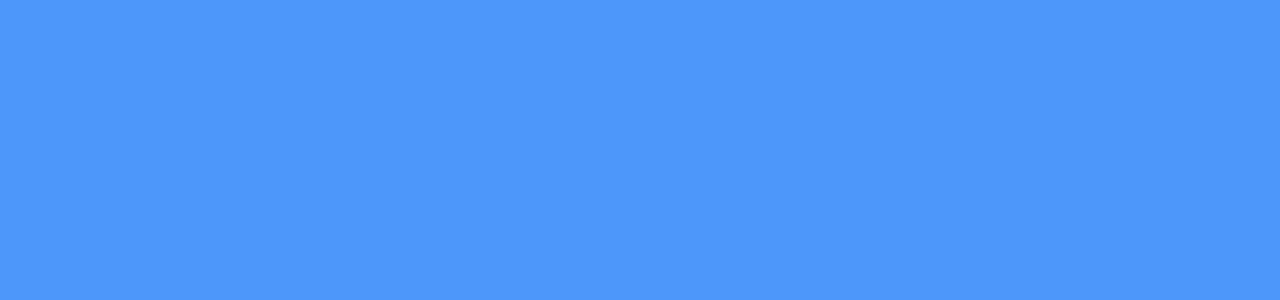
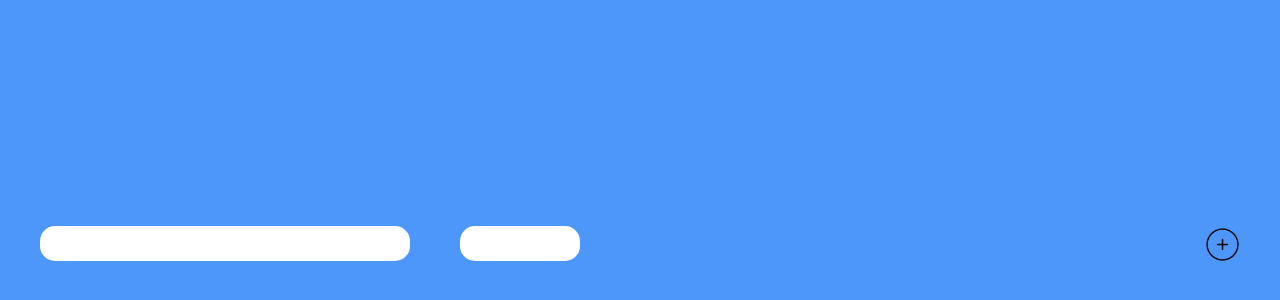
Before and after one commit to Nilaksha00/meditech, a React (Create React App) app: page /create-invoice-form in a window 1280 px wide. Shown: the part 102-402 px from the top of the page. Built offline with nearby package versions, Linux system fonts and the light colour scheme.

Commit message:
order list completed. invoice is yet implementing

```diff
--- a/src/App.css
+++ b/src/App.css
@@ -1,4 +1,4 @@
-@import url('https://fonts.googleapis.com/css2?family=Poppins:wght@400;500&display=swap');
+@import url("https://fonts.googleapis.com/css2?family=Poppins:wght@400;500&display=swap");
 .App {
   width: 100vw;
   height: 100vh;
@@ -8,6 +8,10 @@
   box-sizing: border-box;
   padding: 0;
   margin: 0;
+}
+
+*, *:focus, *:hover {
+  outline: none;
 }
 
 body {
@@ -49,7 +53,7 @@ body {
   border-radius: 0 30px 30px 0;
 }
 
-.active-nav{
+.active-nav {
   background-color: #f6faff;
   border-radius: 0 30px 30px 0;
 }
@@ -122,7 +126,7 @@ body {
   top: 520px;
 }
 
-.welcomeMessageContainer{
+.welcomeMessageContainer {
   position: absolute;
   width: 330px;
   height: 480px;
@@ -132,7 +136,7 @@ body {
   border-radius: 30px;
 }
 
-.welcome-med{
+.welcome-med {
   position: absolute;
   width: 234px;
   height: 234px;
@@ -140,7 +144,7 @@ body {
   top: 83px;
 }
 
-.welcome-med-shadow{
+.welcome-med-shadow {
   position: absolute;
   width: 200px;
   height: 8px;
@@ -150,12 +154,12 @@ body {
   filter: blur(19.6385px);
 }
 
-.welcome-name{
+.welcome-name {
   position: absolute;
   width: 100%;
   left: auto;
   top: 322px;
-	font-family: 'Poppins', sans-serif;
+  font-family: "Poppins", sans-serif;
   font-style: normal;
   font-weight: 500;
   font-size: 24px;
@@ -164,7 +168,7 @@ body {
   color: #125465;
 }
 
-.welcome-desc{
+.welcome-desc {
   position: absolute;
   width: 268px;
   height: 52px;
@@ -179,7 +183,7 @@ body {
   color: #272727;
 }
 
-.calender-container{
+.calender-container {
   position: absolute;
   width: 430px;
   height: 344.18px;
@@ -190,7 +194,7 @@ body {
   padding: 10px;
 }
 
-.order-count-container{
+.order-count-container {
   position: absolute;
   width: 430px;
   height: 116px;
@@ -200,11 +204,11 @@ body {
   border-radius: 30px;
 }
 
-.order-count-title{
+.order-count-title {
   position: absolute;
   left: 176px;
   top: 20px;
-	font-family: 'Poppins', sans-serif;
+  font-family: "Poppins", sans-serif;
   font-style: normal;
   font-weight: 500;
   font-size: 25px;
@@ -213,7 +217,7 @@ body {
   color: #125465;
 }
 
-.order-count{
+.order-count {
   position: absolute;
   width: 51.6px;
   height: 22.7px;
@@ -228,7 +232,7 @@ body {
   color: #272727;
 }
 
-.content-container{
+.content-container {
   position: absolute;
   width: 800px;
   height: 479px;
@@ -238,7 +242,7 @@ body {
   border-radius: 30px;
 }
 
-.page-title{
+.page-title {
   position: absolute;
   width: 189px;
   height: 83px;
@@ -252,7 +256,6 @@ body {
   color: #125465;
 }
 
-
 .search {
   width: 100%;
   position: center;
@@ -261,7 +264,7 @@ body {
   background-color: white;
 }
 
-.searchTerm{
+.searchTerm {
   padding-left: 35px;
   position: absolute;
   width: 262px;
@@ -271,7 +274,7 @@ body {
   outline: none;
   border: none;
   border-radius: 40px;
-	font-family: 'Poppins', sans-serif;
+  font-family: "Poppins", sans-serif;
   font-style: normal;
   font-weight: normal;
   font-size: 15px;
@@ -294,38 +297,38 @@ body {
 .order-table td {
   border: 10px;
   padding-top: 25px;
-	padding-left:20px;
+  padding-left: 20px;
   font-weight: normal;
   width: 100px;
   color: rgb(0, 0, 0);
 }
 
-  th{
+th {
   font-weight: 500;
   color: #125465;
 }
 
-  .id{
+.id {
   padding-left: 17px;
 }
 
-  .nic{
+.nic {
   padding-left: 80px;
 }
 
-.res{
+.res {
   padding-left: 68px;
 }
 
-.stat{
+.stat {
   padding-left: 58px;
 }
 
-.action{
+.action {
   padding-left: 110px;
 }
 
-  thead>tr {
+thead > tr {
   position: relative;
   display: inline-block;
 }
@@ -336,7 +339,7 @@ body {
 }
 
 ::-webkit-scrollbar-thumb {
-	background:#125465;
+  background: #125465;
   border-radius: 10px;
 }
 
@@ -344,7 +347,7 @@ body {
   background: #0c3d49;
 }
 
-  .table-container{
+.table-container {
   margin-top: 10px;
   width: 100%;
   margin-left: auto;
@@ -363,26 +366,26 @@ body {
   border-radius: 50%;
 }
 
-  .status-container{
+.status-container {
   padding-left: 10px;
   width: 130px;
   height: 28px;
   border-radius: 12px;
 }
 
-  .status-dropdown{
+.status-dropdown {
   padding-left: 10px;
   width: 130px;
   height: 28px;
   border-radius: 12px;
-	border:none;
+  border: none;
   font-family: "Poppins", sans-serif;
   font-weight: normal;
   font-size: 17px;
 }
 
-  .order-button{
-	background-color: #0464FC;
+.order-button {
+  background-color: #0464fc;
   font-family: "Poppins", sans-serif;
   font-weight: normal;
   font-size: 17px;
@@ -395,7 +398,7 @@ body {
   cursor: pointer;
 }
 
-  .order-button:hover{
+.order-button:hover {
   background-color: #054fc7;
   font-family: "Poppins", sans-serif;
   font-weight: normal;
@@ -409,7 +412,7 @@ body {
   cursor: pointer;
 }
 
-  .invoice-main-container{
+.invoice-main-container {
   position: absolute;
   margin: auto;
   width: 700px;
@@ -421,7 +424,7 @@ body {
   border-radius: 30px;
 }
 
-  .back-icon{
+.back-icon {
   position: absolute;
   width: 40px;
   height: 40px;
@@ -429,12 +432,12 @@ body {
   top: 37px;
 }
 
-.create-invoice-title{
+.create-invoice-title {
   position: absolute;
   width: 100%;
   left: auto;
   top: 40px;
-	font-family: 'Poppins', sans-serif;
+  font-family: "Poppins", sans-serif;
   font-style: normal;
   font-weight: 500;
   font-size: 37px;
@@ -443,7 +446,7 @@ body {
   color: #125465;
 }
 
-.invoice-details-container1{
+.invoice-details-container1 {
   position: absolute;
   width: 300px;
   height: 110px;
@@ -453,7 +456,7 @@ body {
   border-radius: 30px;
 }
 
-.invoice-details-container2{
+.invoice-details-container2 {
   position: absolute;
   width: 300px;
   height: 110px;
@@ -463,12 +466,12 @@ body {
   border-radius: 30px;
 }
 
-.invoice-details-title{
+.invoice-details-title {
   position: absolute;
   left: 30px;
-	right:30px;
+  right: 30px;
   top: 15px;
-	font-family: 'Poppins', sans-serif;
+  font-family: "Poppins", sans-serif;
   font-style: normal;
   font-weight: 500;
   font-size: 25px;
@@ -477,11 +480,11 @@ body {
   color: #125465;
 }
 
-.invoice-medicine-form-title{
+.invoice-medicine-form-title {
   position: absolute;
   left: 40px;
   top: 290px;
-	font-family: 'Poppins', sans-serif;
+  font-family: "Poppins", sans-serif;
   font-style: normal;
   font-weight: 400;
   font-size: 20px;
@@ -490,11 +493,11 @@ body {
   color: #125465;
 }
 
-.invoice-quantity-form-title{
+.invoice-quantity-form-title {
   position: absolute;
   left: 460px;
   top: 290px;
-	font-family: 'Poppins', sans-serif;
+  font-family: "Poppins", sans-serif;
   font-style: normal;
   font-weight: 400;
   font-size: 20px;
@@ -503,7 +506,7 @@ body {
   color: #125465;
 }
 
-.invoice-medicine-form{
+.invoice-medicine-form {
   padding-left: 35px;
   position: absolute;
   width: 370px;
@@ -513,13 +516,13 @@ body {
   outline: none;
   border: none;
   border-radius: 15px;
-    font-family: 'Poppins', sans-serif;
+  font-family: "Poppins", sans-serif;
   font-style: normal;
   font-weight: normal;
   font-size: 15px;
 }
 
-.invoice-quantity-form{
+.invoice-quantity-form {
   padding-left: 35px;
   position: absolute;
   width: 120px;
@@ -529,13 +532,13 @@ body {
   outline: none;
   border: none;
   border-radius: 15px;
-    font-family: 'Poppins', sans-serif;
+  font-family: "Poppins", sans-serif;
   font-style: normal;
   font-weight: normal;
   font-size: 15px;
 }
 
-.add-icon{
+.add-icon {
   position: absolute;
   width: 35px;
   height: 35px;
@@ -543,7 +546,7 @@ body {
   top: 329px;
 }
 
-.invoice-medicine-list-container{
+.invoice-medicine-list-container {
   position: absolute;
   width: 620px;
   height: 300px;
@@ -554,45 +557,45 @@ body {
   padding: 20px;
 }
 
-  .invoice-medicine-list-scroll{
+.invoice-medicine-list-scroll {
   position: absolute;
   width: 600px;
   overflow: scroll;
   max-height: 280px;
 }
 
-.invoice-medicine-list{
-	font-family: 'Poppins', sans-serif;
+.invoice-medicine-list {
+  font-family: "Poppins", sans-serif;
   font-style: normal;
   font-weight: normal;
   font-size: 15px;
   color: rgb(0, 0, 0);
 }
 
-  .invoice-medicine-list-name{
+.invoice-medicine-list-name {
   width: 350px;
 }
 
-  .invoice-medicine-list-qty{
+.invoice-medicine-list-qty {
   width: 150px;
 }
 
-  .cancel-icon{
-	padding-top:5px ;
+.cancel-icon {
+  padding-top: 5px;
   width: 20px;
   height: 25px;
 }
 
-  .invoice-submit-button{
+.invoice-submit-button {
   width: 620px;
-	background-color: #0464FC;
+  background-color: #0464fc;
   font-family: "Poppins", sans-serif;
   font-weight: normal;
   font-size: 17px;
   padding-left: 10px;
   padding-right: 10px;
   margin-left: 40px;
-	margin-top:760px;
+  margin-top: 760px;
   height: 30px;
   border-radius: 12px;
   border: none;
--- a/src/App.js
+++ b/src/App.js
@@ -6,6 +6,7 @@ import stock from "./Components/Stock";
 import invoice from "./Components/Invoice";
 import history from "./Components/History";
 import Create_Invoice from "./Components/Create_Invoice";
+import Create_Invoice_Med_Form from "./Components/Create_Invoice_Med_Form";
 import { BrowserRouter as Router, Switch, Route } from "react-router-dom";
 
 
@@ -23,6 +24,7 @@ function App() {
 					<Route path='/leaves' component={MainContainer} />
 					<Route path='/salary' component={MainContainer} />
 					<Route path='/create-invoice' component={Create_Invoice} />
+					<Route path='/create-invoice-form' component={Create_Invoice_Med_Form} />
 				</Switch>
 			</div>
 		</Router>
--- a/src/Components/Create_Invoice_Med_Form.js
+++ b/src/Components/Create_Invoice_Med_Form.js
@@ -1,58 +1,72 @@
-import React,{useState} from 'react'
+import React, {Component} from 'react'
 import add from "../Images/add_icon.png"
 
-function InvoiceMedForm(props) {
-    const [state, setState] = useState({
-        name: "",
-        qty:null
-    });
 
-    const handleChangeName = e => {
-        setState({
+export default class  InvoiceMedForm extends Component {
+
+    constructor(props){
+        super(props);
+
+        this.handleChangeName = this.handleChangeName.bind(this);
+        this.handleChangeQty = this.handleChangeQty.bind(this);
+        this.handleAdd = this.handleAdd.bind(this);
+
+        this.state ={
+            name: "",
+            qty:null
+        }
+    }
+
+    handleChangeName = e => {
+         this.setState({
             name:e.target.value
         });
     };
 
-    const handleChangeQty = e => {
-        setState({
+    handleChangeQty = e => {
+        this.setState({
             qty:e.target.value
         });
     };
 
-    const handleAdd = e => {
+    handleAdd = e => {
         e.preventDefault();
 
-        props.onClick({
-            medName: state.name,
-            medQty:state.qty
-        });
-
-        setState({
+        this.setState({
             name:"",
             qty:""
         });
+
+        console.log('Form submited');
+        console.log(this.state.name)
+        console.log(this.state.qty);
+
+
+        this.props.onClick({
+             medName: this.state.name,
+             medQty:this.state.qty
+        });
     };
 
-    return (
-        <form >
-            <input
+    render(){
+        return (
+            <form >
+             <input
                 type="text"
                 className="invoice-medicine-form"
-                value={state.name}
+                value={this.state.name}
                 name="medName"
-                onChange={handleChangeName}
+                onChange={this.handleChangeName}
             />
             <input
                 type="number"
                 className="invoice-quantity-form"
-                value={state.qty}
-                name="medName"
-                onChange={handleChangeQty}
+                value={this.state.qty}
+                name="medQty"
+                onChange={this.handleChangeQty}
             />
 
-            <input type="image" src={add} className="add-icon" alt="meditech-add-icon" onClick={handleAdd}/>
+            <input type="image" src={add} className="add-icon" alt="meditech-add-icon" onClick={this.handleAdd}/>
         </form>
     )
-}
-
-export default InvoiceMedForm
+}}
--- a/src/Components/Create_Invoice_Med_List.js
+++ b/src/Components/Create_Invoice_Med_List.js
@@ -5,27 +5,32 @@ import cancel from "../Images/cancel-icon.png"
 function Create_Invoice_Med_List() {
     const {meds, setMed}= useState([]);
 
-    const addMed = med => {
+    const removeMed = name => {
+        const removedArr = [...meds].filter(med => med.name !== name);
 
-        if(!med.name || /^\s*$/.test(med.name)){
+        setMed(removedArr);
+      };
+
+    function addMed(med) {
+
+        if(!med.medName || /^\s*$/.test(med.medName)){
              return
         }
-        const newMed = [med,...meds];
-
-        setMed(newMed);
-        console.log(med,...meds);
+        setMed([med,...meds]);
+        console.log(meds);
     }
 
-    return (
+    return(
         <div>
-        <MedForm onClick={addMed}/>
+        <MedForm
+        onClick={addMed}/>
         <div className="invoice-medicine-list-container">
         <div className="invoice-medicine-list-scroll">
             <table>
                 <tr className="invoice-medicine-list">
-                    <td className="invoice-medicine-list-name" ><p >Panadol</p></td>
-                    <td className="invoice-medicine-list-qty"><p>28</p></td>
-                    <td><input type="image" src={cancel} className="cancel-icon" alt="meditech-cancel-icon"/></td>
+                    <td className="invoice-medicine-list-name" ><p >{meds}</p></td>
+                    {/* <td className="invoice-medicine-list-qty"><p>{meds}</p></td> */}
+                    <td><input type="image" src={cancel} className="cancel-icon" alt="meditech-cancel-icon" onClick={()=> removeMed(meds.medName)}/></td>
                 </tr>
 
             </table>
```
Also changed, not shown: src/Components/Create_Invoice.js (+0 -19 lines), src/Components/OrdersList.js (+33 -8 lines), src/Components/axios.js (added, +10 -0 lines). Lines whose indentation alone changed are shown as unchanged.
